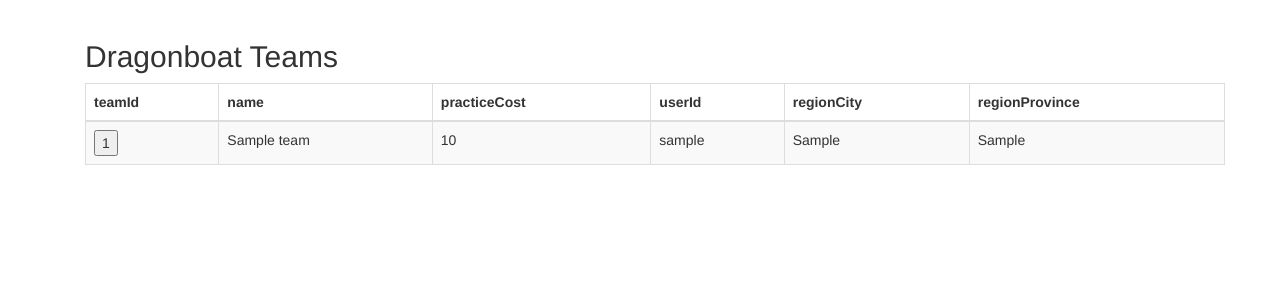
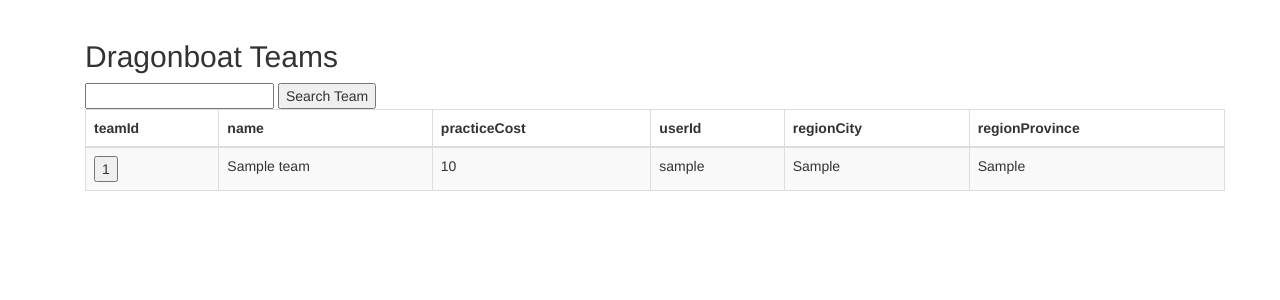
Before and after one commit to alexsclim/Felist, a Flask app: page /teams in a window 1280 px wide. Shown: the part 52-352 px from the top of the page. Run offline with Flask 2, Linux system fonts and the light colour scheme; the visitor is signed in with stand-in values (Sample User, id 1); tables that the repository leaves empty hold one stand-in row (values such as "Sample post"); some libraries are stand-ins or nearby versions.

Commit message:
added search to team page

```diff
--- a/app/templates/teams.html
+++ b/app/templates/teams.html
@@ -2,6 +2,10 @@
 {% block body %}
 <div class="container">
   <h2>Dragonboat Teams</h2>
+  <form action="" method="post">
+    <input type="input" name="search-input"></input>
+    <input type="submit" name="search-button" value="Search Team"></input>
+  </form>
   <table class="table table-striped table-bordered">
     <thead>
       <tr>
--- a/app/views.py
+++ b/app/views.py
@@ -34,12 +34,23 @@ def teams():
   cur = mysql.connection.cursor()
 
   if request.method == "POST":
-    teamId = request.form['team']
+    if 'Search Team' in request.form.values():
+      search = request.form['search-input']
 
-    cur.execute("SELECT * from Member where teamId =%s", [teamId])
-    rows = cur.fetchall();
+      sql = 'Select * from Team where name like %s'
+      args = ['%'+search+'%']
+      cur.execute(sql, args)
 
-    return render_template('members.html', rows=rows)
+      rows = cur.fetchall();
+      return render_template('teams.html', rows=rows)
+
+    else:
+      teamId = request.form['team']
+
+      cur.execute("SELECT * from Member where teamId =%s", [teamId])
+      rows = cur.fetchall();
+
+      return render_template('members.html', rows=rows)
 
   cur.execute("SELECT * from Team")
 
```
